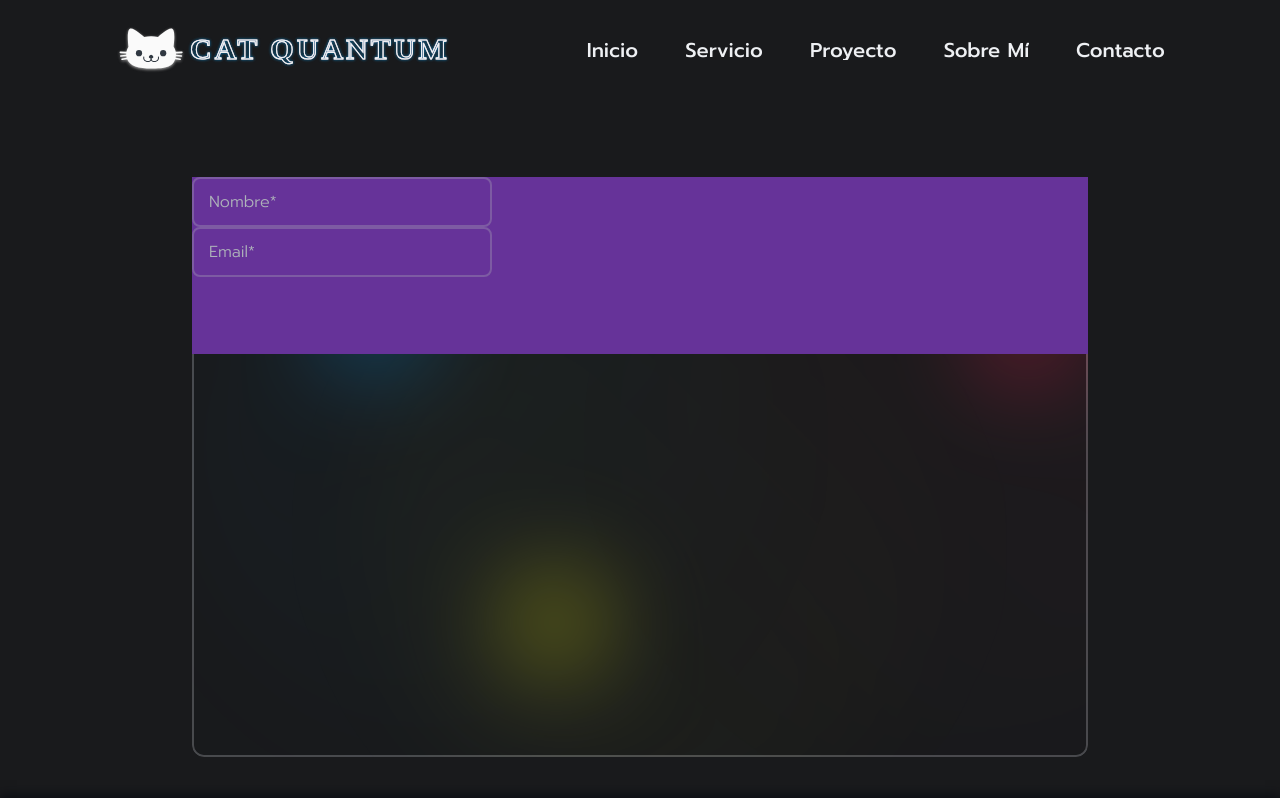
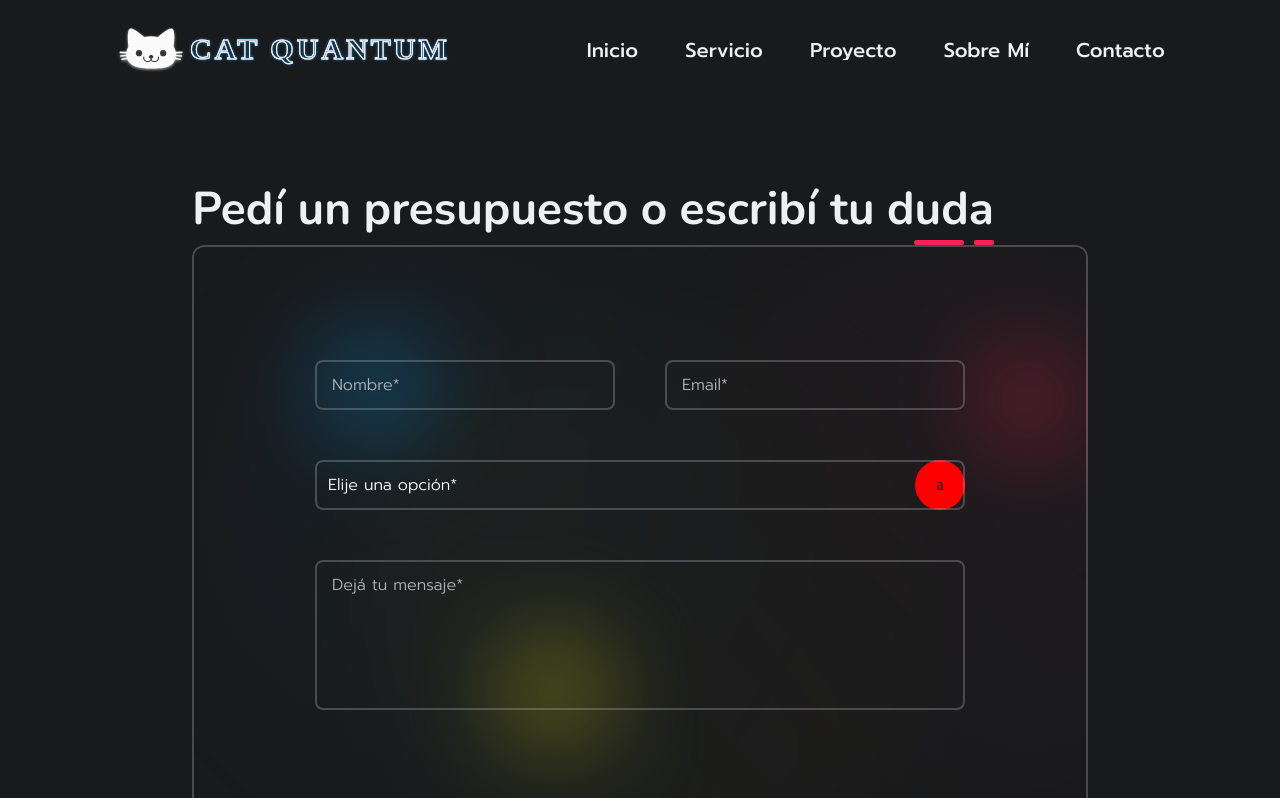
Before and after one commit to mocilnikcarlos/mocilnikcarlos.github.io, a React (Create React App) app: page /contacto in a window 1280 px wide. Shown: the top 798 px of the page. Built offline with nearby package versions, Linux system fonts and the light colour scheme.

Commit message:
Agregado inputs y select

```diff
--- a/src/components/forms/Inputs.jsx
+++ b/src/components/forms/Inputs.jsx
@@ -51,4 +51,32 @@ const TextArea = (props) => {
   );
 };
 
-export { InputName, InputEmail, TextArea };
+const InputSelect = (props) => {
+  const { handleChange, form } = handleForm();
+  return (
+    <div className="box-inputselect">
+      <select onChange={handleChange} className="inputselect select">
+        <option
+          value="noselect"
+          selected
+          disabled
+          className="option option-selected"
+        >
+          {props.placeholder}
+        </option>
+        <option value="opcion1" className="option">
+          Consultoria UX/UI
+        </option>
+        <option value="opcion2" className="option">
+          Contratacion por proyecto
+        </option>
+        <option value="opcion3" className="option">
+          Contratacion directa
+        </option>
+      </select>
+      <div className="box-btn-select">a</div>
+    </div>
+  );
+};
+
+export { InputName, InputEmail, TextArea, InputSelect };
--- a/src/components/forms/Inputs.scss
+++ b/src/components/forms/Inputs.scss
@@ -10,6 +10,12 @@
     position: relative;
     width: 100%;
     height: 150px;
+}
+
+.box-inputselect{
+    position: relative;
+    width: 100%;
+    height: 50px;
 }
 
 .resize{
@@ -62,3 +68,63 @@
     display: inline-block;
     pointer-events: none;background: transparent;
 }
+
+.inputselect{
+    width: 100%;
+    height: 100%;
+}
+
+.select{
+    appearance: none;
+    -webkit-appearance: none;
+	-moz-appearance: none;
+    cursor: pointer;
+    position: absolute;
+    top: 0;
+    left: 0;
+    width: 100%;
+    height: 100%;
+    padding-left: 11px;
+    background: transparent;
+    border: 2px solid $transparentWhite;
+    border-radius: 8px;
+    outline: none;
+    font-size: 16px;
+    font-family: $text;
+    font-weight: $light;
+    color: $grey;
+    transition: all 200ms ease-in;
+
+    &:focus {
+        border: 2px solid $blue;
+        box-shadow: $shadowBlue;
+        transition: all 200ms ease-in;
+    }
+
+    &:valid{
+        color: white;
+    }
+}
+
+.option {
+    background-color: transparent;
+    color: $background;
+}
+
+.option-selected:nth-child(1) {
+    display: none;
+}
+
+.box-btn-select{
+    position: relative;
+    z-index: -1;
+    background-color: red;
+    width: 50px;
+    height: 50px;
+    border-radius: 100%;
+    top: 0;
+    left: calc(100% - 50px);
+    display: flex;
+    align-items: center;
+    justify-content: center;
+}
--- a/src/components/pages/contacts/CardInputs.scss
+++ b/src/components/pages/contacts/CardInputs.scss
@@ -1,7 +1,7 @@
 @import "../../../sass/Style.scss";
 
 .box-card-inputs{
-    position: absolute;
+    position: relative;
     width: 100%;
     height: 580px;
     border-radius: 12px;
--- a/src/pages/contacts/Contacts.jsx
+++ b/src/pages/contacts/Contacts.jsx
@@ -1,17 +1,30 @@
 import React from "react";
-import { InputEmail, InputName } from "../../components/forms/Inputs";
+import {
+  InputEmail,
+  InputName,
+  InputSelect,
+  TextArea,
+} from "../../components/forms/Inputs";
 import CardInputs from "../../components/pages/contacts/CardInputs";
+import { TitleWeb1 } from "../../components/pages/TitleWeb";
 import "./Contacts.scss";
 
 const Contacts = () => {
   return (
     <section className="contact">
       <article className="article-contact">
-        <div className="card-inputs-contact">
+        <TitleWeb1 titleweb="Pedí un presupuesto o escribí tu duda" />
+        <div className="box-form">
           <CardInputs />
-          <form className="box-inputs-contact">
-            <InputName type="text" placeholder="Nombre*" />
-            <InputEmail type="text" placeholder="Email*" />
+          <form className="form-inputs">
+            <div className="box1">
+              <InputName type="text" placeholder="Nombre*" />
+              <InputEmail type="text" placeholder="Email*" />
+            </div>
+            <div className="box2">
+              <InputSelect placeholder="Elije una opción*" />
+              <TextArea placeholder="Dejá tu mensaje*" />
+            </div>
           </form>
         </div>
       </article>
--- a/src/pages/contacts/Contacts.scss
+++ b/src/pages/contacts/Contacts.scss
@@ -12,14 +12,31 @@
     position: relative;
 }
 
-.card-inputs-contact{
-    background-color: rebeccapurple;
+.box-form{
+    width: 100%;
+    height: fit-content;
+    display: flex;
+    justify-content: center;
+    align-items: center;
 }
 
-.box-inputs-contact{
-    background-color: rebeccapurple;
+.form-inputs{
     position: absolute;
-    z-index: 20;
+    z-index: 10;
+    height: fit-content;
+    display: flex;
+    flex-direction: column;
+}
+
+.box1{
     width: 100%;
-    height: 100%;
+    display: flex;
+    gap: 50px;
 }
+
+.box2{
+    display: flex;
+    flex-direction: column;
+    margin-top: 50px;
+    gap: 50px;
+}
```
